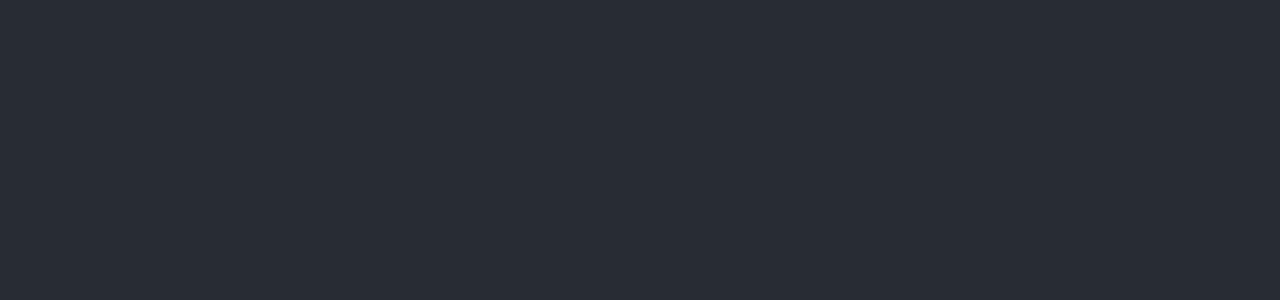
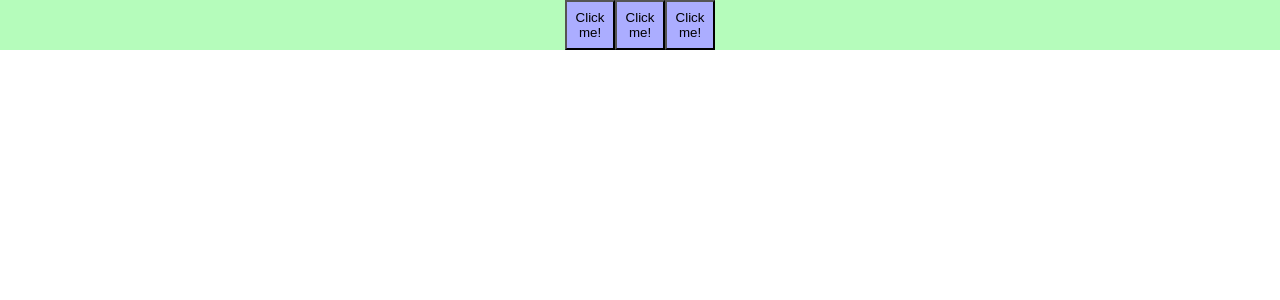
Before and after one commit to AndryFursa/project_1, a React (Create React App) app: page / in a window 1280 px wide. Shown: the top 300 px of the page. Built offline with nearby package versions, Linux system fonts and the light colour scheme.

Commit message:
button_add

```diff
--- a/public/index.html
+++ b/public/index.html
@@ -2,9 +2,7 @@
 <html lang="en">
   <head>
     <meta charset="utf-8" />
-    <link rel="icon" href="%PUBLIC_URL%/favicon.ico" />
     <meta name="viewport" content="width=device-width, initial-scale=1" />
-    <meta name="theme-color" content="#000000" />
     <meta
       name="description"
       content="Web site created using create-react-app"
@@ -15,7 +13,6 @@
     <title>React App</title>
   </head>
   <body>
-    <noscript>You need to enable JavaScript to run this app.</noscript>
     <div id="root"></div>
   </body>
 </html>
--- a/src/App.css
+++ /dev/null
@@ -1,38 +0,0 @@
-.App {
-  text-align: center;
-}
-
-.App-logo {
-  height: 40vmin;
-  pointer-events: none;
-}
-
-@media (prefers-reduced-motion: no-preference) {
-  .App-logo {
-    animation: App-logo-spin infinite 20s linear;
-  }
-}
-
-.App-header {
-  background-color: #282c34;
-  min-height: 100vh;
-  display: flex;
-  flex-direction: column;
-  align-items: center;
-  justify-content: center;
-  font-size: calc(10px + 2vmin);
-  color: white;
-}
-
-.App-link {
-  color: #61dafb;
-}
-
-@keyframes App-logo-spin {
-  from {
-    transform: rotate(0deg);
-  }
-  to {
-    transform: rotate(360deg);
-  }
-}
--- a/src/App.js
+++ /dev/null
@@ -1,11 +0,0 @@
-import './App.css'
-
-function App() {
-  return (
-    <div className="App">
-      <header className="App-header"></header>
-    </div>
-  )
-}
-
-export default App
--- /dev/null
+++ b/src/components/app/App.css
@@ -0,0 +1,21 @@
+.App {
+  text-align: center;
+}
+
+
+
+
+.App-header {
+  background-color: #b5fcbb;
+ width: auto;
+ height: auto;
+
+}
+.buttons{
+  text-align: center;
+  background-color:rgb(171, 173, 255);
+  width: 50px;
+  height: 50px;
+  /* display: block; */
+  margin: 20, 20, 20;
+}
--- /dev/null
+++ b/src/components/app/App.js
@@ -0,0 +1,15 @@
+import './App.css'
+
+function App() {
+  return (
+    <div className="App">
+      <header className="App-header">
+        <button className="buttons">Click me!</button>
+        <button className="buttons">Click me!</button>
+        <button className="buttons">Click me!</button>
+      </header>
+    </div>
+  )
+}
+
+export default App
--- a/src/index.js
+++ b/src/index.js
@@ -1,7 +1,7 @@
 import React from 'react'
 import ReactDOM from 'react-dom/client'
 import './index.css'
-import App from './App'
+import App from './components/app/App'
 
 const root = ReactDOM.createRoot(document.getElementById('root'))
 root.render(
```
